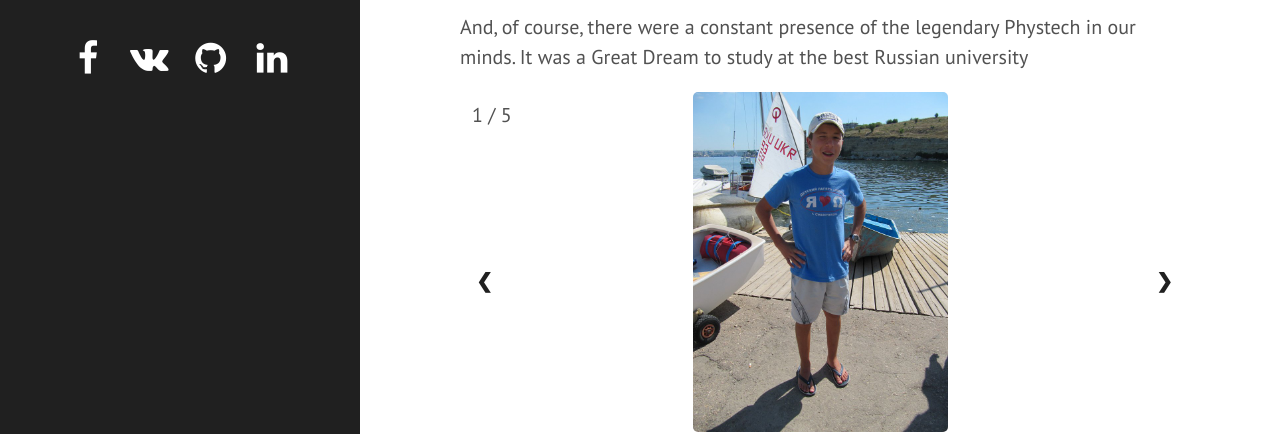
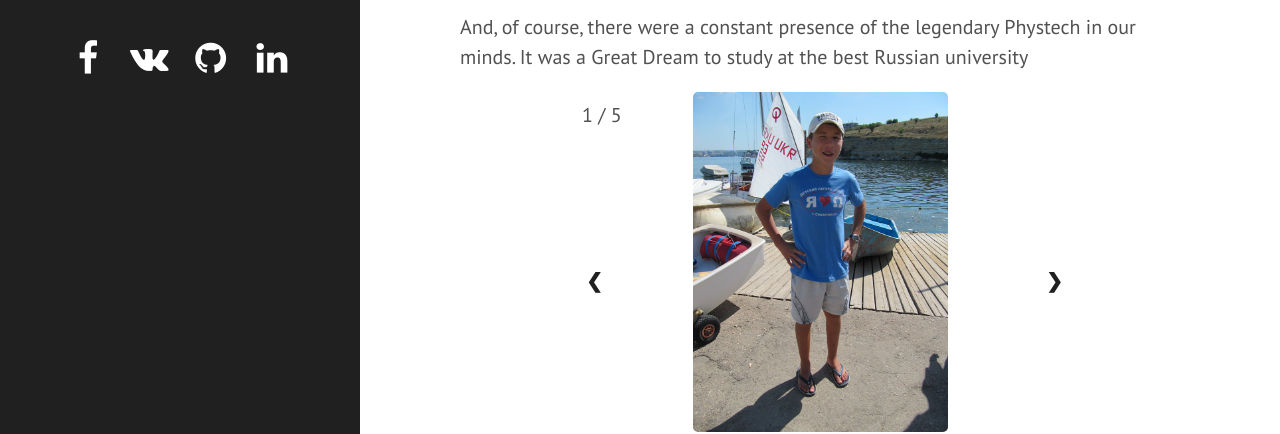
Before and after one commit to Exferro/exferro.github.io, a Jekyll site: the page built from whoiam.md, in a window 1280 px wide and 1400 px high, scrolled down 307 px. Shown: the part 682-1116 px from the top of the window. Built offline with Jekyll 4.4.1, drawn with Linux system fonts in a browser that asks for light colours.

Commit message:
Try to fix mobile screen compressing

```diff
--- a/public/css/hyde.css
+++ b/public/css/hyde.css
@@ -281,7 +281,7 @@ a.sidebar-nav-item:focus {
 
 /* Slideshow container */
 .slideshow-container {
-  max-width: 1000px;
+  max-width: 25em;
   position: relative;
   margin: auto;
 }
```
